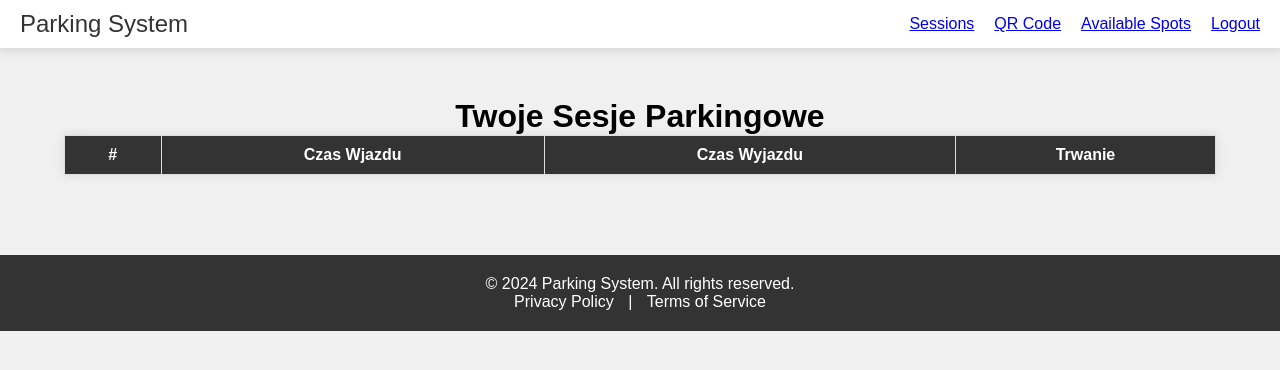
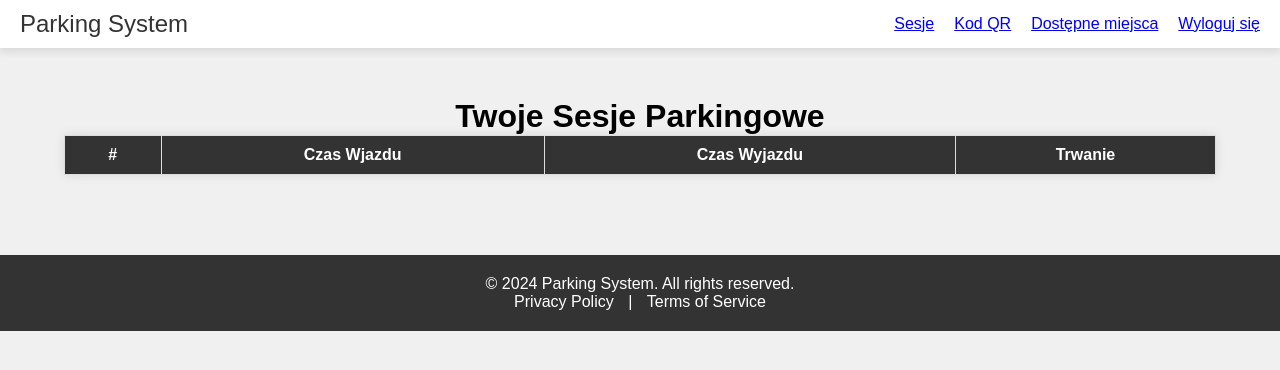
Before and after one commit to Beretus/ProjektParking, a Flask app: page /sesje in a window 1280 px wide. Shown: the top 370 px of the page. Run offline with Flask 3, Linux system fonts and the light colour scheme; the visitor is signed in with stand-in values (Sample User, id 1); data that the repository does not hold is empty; parts of the project's set-up code (start-up, migrations or seed data) failed here and were passed over.

Commit message:
Update sesje.html

```diff
--- a/templates/sesje.html
+++ b/templates/sesje.html
@@ -17,13 +17,13 @@
         <div class="menu" id="nav-menu">
             <ul>
                 {% if not current_user.is_authenticated %}
-                <li class="menu-link"><a href="{{ url_for('login') }}">Login</a></li>
-                <li class="menu-link"><a href="{{ url_for('register') }}">Register</a></li>
+                <li class="menu-link"><a href="{{ url_for('login') }}">Logowanie</a></li>
+                <li class="menu-link"><a href="{{ url_for('register') }}">Rejestracja</a></li>
                 {% else %}
-                <li class="menu-link"><a href="{{ url_for('sesje') }}">Sessions</a></li>
-                <li class="menu-link"><a href="{{ url_for('generate_qr') }}">QR Code</a></li>
-                <li class="menu-link"><a href="{{ url_for('status') }}">Available Spots</a></li>
-                <li class="menu-link"><a href="{{ url_for('logout') }}">Logout</a></li>
+                <li class="menu-link"><a href="{{ url_for('sesje') }}">Sesje</a></li>
+                <li class="menu-link"><a href="{{ url_for('generate_qr') }}">Kod QR</a></li>
+                <li class="menu-link"><a href="{{ url_for('status') }}">Dostępne miejsca</a></li>
+                <li class="menu-link"><a href="{{ url_for('logout') }}">Wyloguj się</a></li>
                 {% endif %}
             </ul>
         </div>
```
